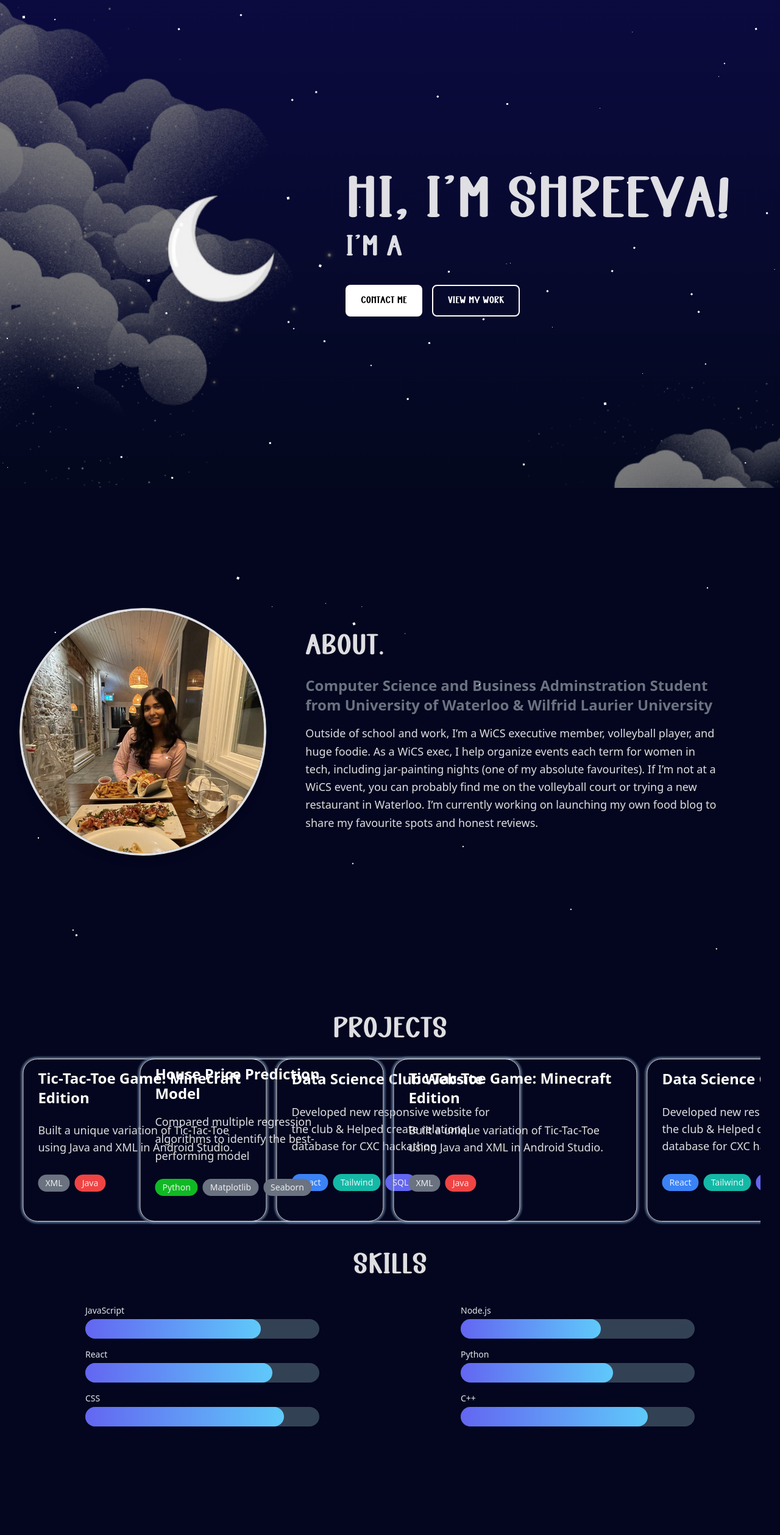
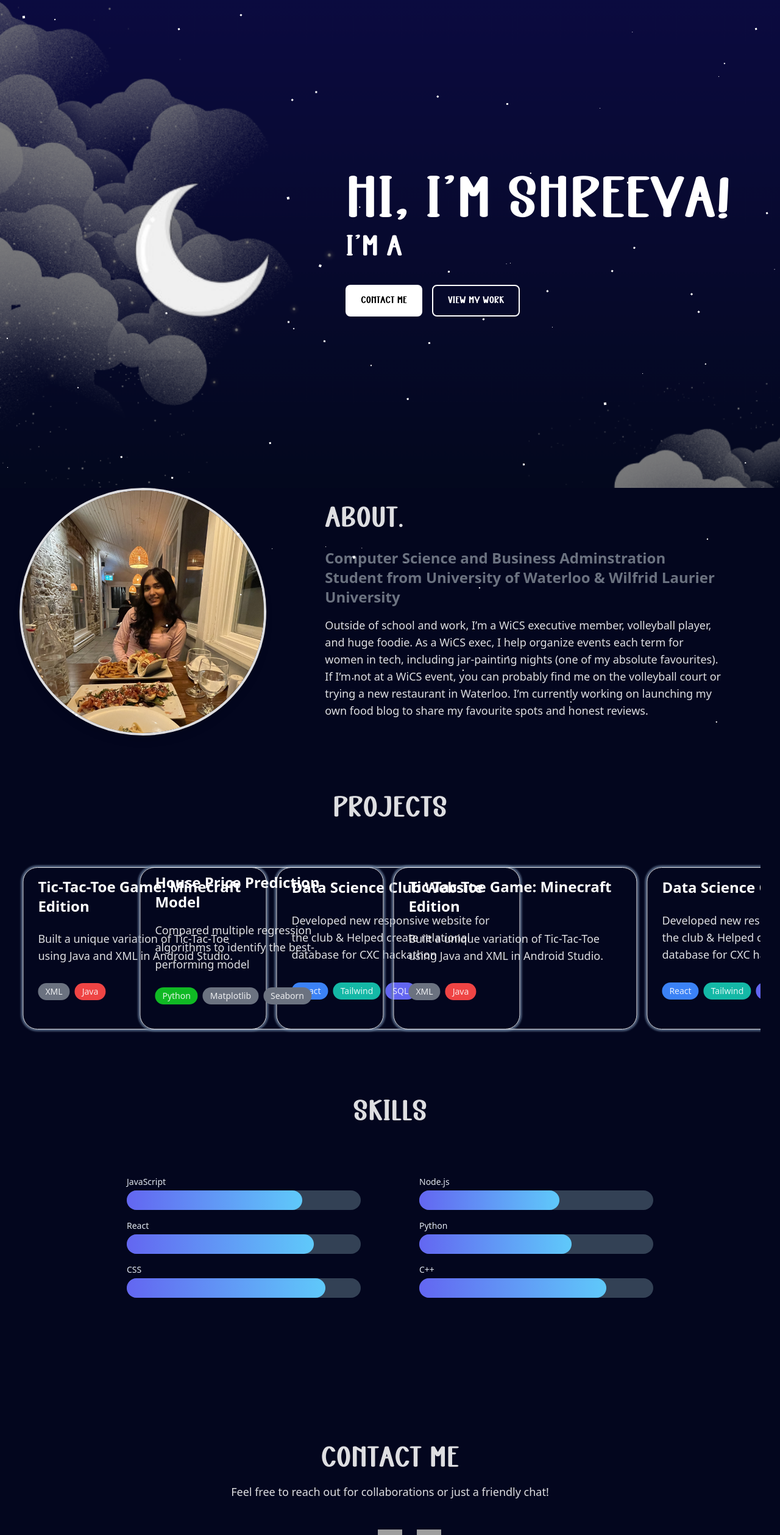
Before and after one commit to ShreeyaSantha/Personal, a React (Vite) app in the folder personal-site/: page / in a window 1280 px wide. Shown: the top 2517 px of the page at 61% size. Built offline with nearby package versions, Linux system fonts and the light colour scheme; grey boxes are pictures that could not be loaded.

Commit message:
Responsive Edits

```diff
--- a/personal-site/src/components/AboutMe.tsx
+++ b/personal-site/src/components/AboutMe.tsx
@@ -3,10 +3,10 @@ import Star_Map from './UI/Star';
 
 export default function AboutMe() {
   return (
-    <section id = "about" className=" relative h-screen w-full flex items-center justify-center px-8 py-16">
+    <section id = "about" className="relative h-auto w-full flex flex-row items-center justify-center px-4 md:px-8 py-16 md:py-0">
         {/* Left Side - Image Content */}
         {Star_Map(20)}
-        <div className="w-1/3 rounded-full overflow-hidden border-4 border-gray-300 shadow-lg flex-shrink-0">
+        <div className="w-48 sm:w-1/5 md:w-1/3 rounded-full overflow-hidden border-4 border-gray-300 shadow-lg flex-shrink-0 mb-8 md:mb-0">
               <img
                 src={Shreeya}
                 alt="Profile"
@@ -14,10 +14,10 @@ export default function AboutMe() {
               />
         </div>
         {/* Right Side - Text Content */}
-        <div className="md:col-span-1 px-8 md:px-16">
-            <h1 className=" font-boldbloom text-4xl md:text-5xl font-bold mb-6">ABOUT.</h1>
-            <h2 className="text-xl md:text-2xl font-semibold text-gray mb-4">Computer Science and Business Adminstration Student from University of Waterloo & Wilfrid Laurier University </h2>
-            <p className="text-lg text-gray-700 leading-relaxed">
+        <div className="md:col-span-1 px-0 md:px-16 text-center md:text-left md:ml-8">
+            <h1 className="font-boldbloom text-2xl sm:text-3xl md:text-5xl font-bold mb-6">ABOUT.</h1>
+            <h2 className="text-sm sm:text-base md:text-2xl font-semibold text-gray mb-4">Computer Science and Business Adminstration Student from University of Waterloo & Wilfrid Laurier University </h2>
+            <p className="text-sm md:text-lg text-gray-700 leading-relaxed max-w-2xl">
               Outside of school and work, I’m a WiCS executive member, volleyball player, and huge foodie.
               As a WiCS exec, I help organize events each term for women in tech, including jar-painting nights (one of my absolute favourites).
               If I’m not at a WiCS event, you can probably find me on the volleyball court or trying a new restaurant in Waterloo.
--- a/personal-site/src/components/Contact.tsx
+++ b/personal-site/src/components/Contact.tsx
@@ -1,10 +1,10 @@
 import email from "../assets/email.png";
 export default function Contact() {
     return (
-        <section id="contact" className = "w-full h-auto flex flex-col items-center py-32 pb-16">
-                <h2 className=" font-boldbloom text-4xl md:text-5xl font-bold">Contact Me</h2>
-                <p className="text-lg text-center mt-4">Feel free to reach out for collaborations or just a friendly chat!</p>
-                <div className="flex flex-row items-center gap-3">
+        <section id="contact" className = "w-full h-auto flex flex-col items-center justify-center px-4 md:px-8 py-16 md:py-32">
+                <h2 className="font-boldbloom text-2xl sm:text-4xl md:text-5xl font-bold">Contact Me</h2>
+                <p className="text-sm sm:text-base md:text-lg text-center mt-4 max-w-2xl">Feel free to reach out for collaborations or just a friendly chat!</p>
+                <div className="flex flex-row items-center gap-4 sm:gap-6 mt-8 md:mt-12">
                 {/* Email */}
                 <a
                     href="mailto:ssantha@uwaterloo.ca"
--- a/personal-site/src/components/Experience.tsx
+++ b/personal-site/src/components/Experience.tsx
@@ -27,15 +27,15 @@ export default function Experience() {
 
     return (
         <>
-        <section id = "experience" className = "relative h-screen w-full flex flex-col items-center justify-evenly px-8 py-16">
-        <h1 className=" font-boldbloom text-4xl md:text-5xl font-bold">Projects</h1>
+        <section id = "experience" className = "relative h-auto w-full flex flex-col items-center justify-center px-4 md:px-8 py-16 md:py-24">
+        <h1 className="font-boldbloom text-2xl sm:text-4xl md:text-5xl font-bold mb-6 md:mb-12">Projects</h1>
         {/* Carousel Project */}
-        <section className = "relative flex flex-row justify-between w-full h-2/3 pt-2">
+        <section className = "relative flex flex-row justify-between w-full h-1/5 md:h-1/4 pt-2 mb-8 md:mb-16">
             <CarouselGallery projects={projectsUpdated} />
         </section>
         {/* Skills and Interests */}
-        <h1 className=" font-boldbloom text-4xl md:text-5xl font-bold mb-2 py-8">Skills</h1>
-        <div className= "w-full flex flex-grid grid-cols-2 gap-4 h-auto">
+        <h1 className="font-boldbloom text-2xl sm:text-4xl md:text-5xl font-bold mb-8 md:mb-12 py-0 md:py-8">Skills</h1>
+        <div className="w-full max-w-4xl flex flex-col md:flex-row gap-8 md:gap-16 h-auto">
             <div className="w-full flex flex-col items-center">
              <ProgressBar label="JavaScript" value = {75}/>
              <ProgressBar label="React" value = {80}/>
--- a/personal-site/src/components/Hero.tsx
+++ b/personal-site/src/components/Hero.tsx
@@ -12,7 +12,7 @@ export default function Hero() {
     if (el) el.scrollIntoView({ behavior: "smooth" });
     };
     return (
-    <section className="relative `bg-{}` bg-cover bg-no-repeat relative w-full h-screen flex flex-row justify-end items-center overflow-hidden" style={{
+    <section className="relative bg-cover bg-no-repeat w-full min-h-screen flex flex-col md:flex-row justify-center md:justify-end items-center overflow-hidden px-4 md:px-0" style={{
         backgroundImage: `url(${bg2})`,
         backgroundSize: '130%',
       }}>
@@ -21,21 +21,21 @@ export default function Hero() {
       {/* Moon image + Title */}
       <div></div>
 
-      <img src={moon} className="w-1/5 z-0 animate-translateY " alt="Vite logo" />
-       <div className='z-0 font-boldbloom px-20'>
-        <h1 className=" sm:text-4xl md:text-8xl lg:text-10xl text-while">
+      <img src={moon} className="w-1/2 sm:w-1/3 md:w-1/4 z-0 animate-translateY" alt="Shreeya moon decoration" />
+       <div className='z-0 font-boldbloom px-4 sm:px-8 md:px-20 text-center md:text-left py-8 md:py-0'>
+        <h1 className="text-3xl sm:text-4xl md:text-8xl lg:text-10xl text-white">
                 Hi, I’m Shreeya!
        </h1>
-       <h2 className="flex items-center sm:text-2xl md:text-4xl lg:text-5xl text-while">
+       <h2 className="flex flex-col md:flex-row items-center justify-center md:justify-start text-lg sm:text-2xl md:text-4xl lg:text-5xl text-white mt-4 md:mt-0">
                 I'm a {displayText}
-                {isTyping && <span className="inline-block w-[1.5px] h-[1.2em] bg-white ml-1"> </span>}
-                {!isTyping && <span className="inline-block w-[1.5px] h-[1.2em] bg-white ml-1 animate-blink"> </span>}
+                {isTyping && <span className="inline-block w-[1.5px] h-[1.2em] bg-white ml-0 md:ml-1"> </span>}
+                {!isTyping && <span className="inline-block w-[1.5px] h-[1.2em] bg-white ml-0 md:ml-1 animate-blink"> </span>}
        </h2>
-       <div className='flex flex-row center-items'>
-        <button onClick={() => scrollTo("contact")} className="mt-8 bg-white text-black font-semibold py-3 px-6 rounded-lg mr-4 transition duration-300">
+       <div className='flex flex-col sm:flex-row gap-4 center-items justify-center md:justify-start mt-8'>
+        <button onClick={() => scrollTo("contact")} className="bg-white text-black font-semibold py-3 px-6 rounded-lg transition duration-300 w-full sm:w-auto">
             Contact Me
         </button>
-        <button onClick={() => scrollTo("experience")} className="mt-8 bg-transparent border-2 border-white text-white font-semibold py-3 px-6 rounded-lg hover:bg-white hover:text-black transition duration-300">
+        <button onClick={() => scrollTo("experience")} className="bg-transparent border-2 border-white text-white font-semibold py-3 px-6 rounded-lg hover:bg-white hover:text-black transition duration-300 w-full sm:w-auto">
             View My Work
         </button>
        </div>
--- a/personal-site/src/components/UI/Carousel-infinite.tsx
+++ b/personal-site/src/components/UI/Carousel-infinite.tsx
@@ -31,7 +31,7 @@ export default function CarouselGallery({projects}: CarouselProps) {
   }, []);
 
   return (
-    <section className="mb-section w-full overflow-hidden hover:animate-none">
+    <section className="mb-section w-full h-auto overflow-hidden hover:animate-none">
       <div ref={carouselRef} className="carousel flex overflow-x-hidden no-scrollbar py-4" > {/* carousel*/}
         <div className ="flex pr-4 items-center justify-center gap-4 animate-slide hover:animate-pause ">
           {projects.map((project, index) => (
```
Also changed, not shown: 1 other file (tests, documents, lock files or other folders).
